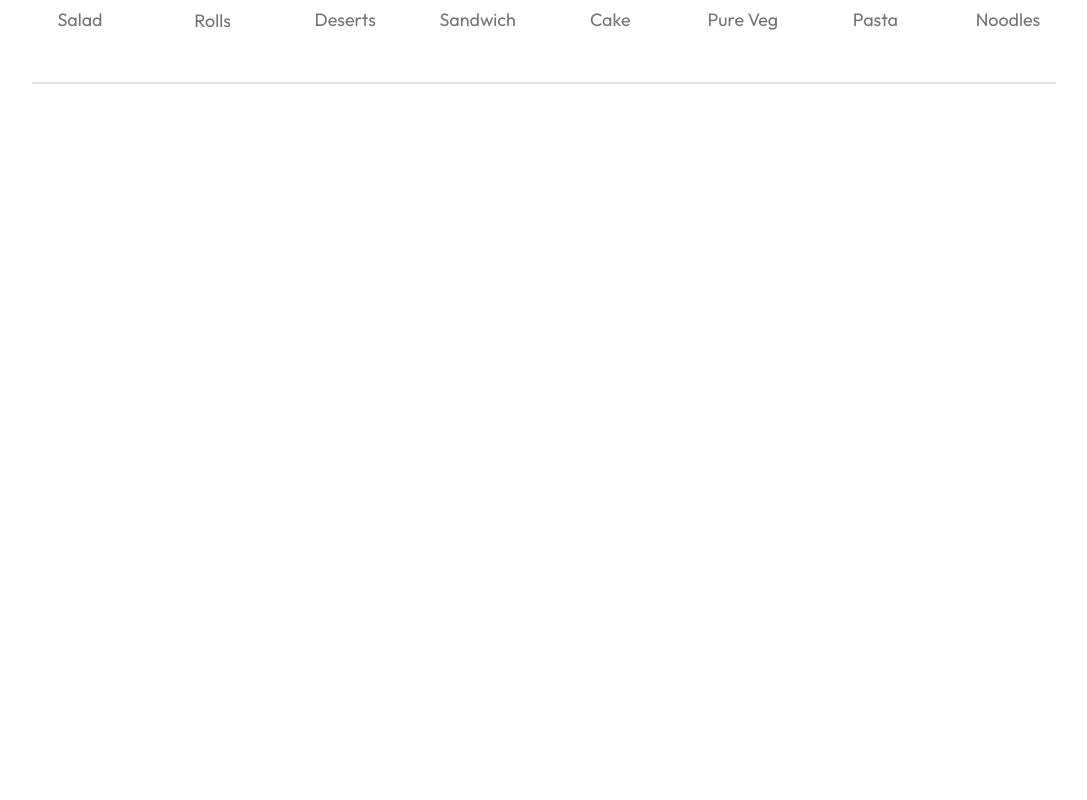
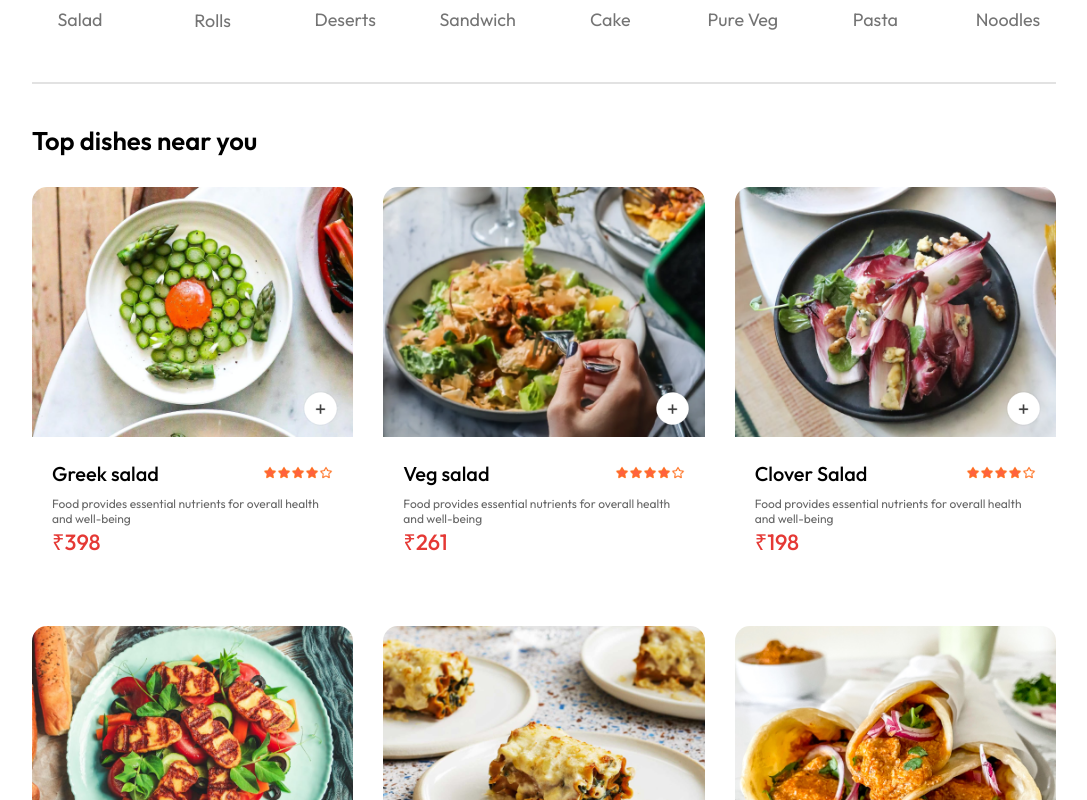
Before and after one commit to kvpradeep-03/Eato, a React (Vite) app: page / in a window 1280 px wide. Shown: the part 800-1600 px from the top of the page, without its empty margins (96-1183 px from the left). Before the commit the page ends 894 px from the top, so only its background shows below. Built offline with nearby package versions, Linux system fonts and the light colour scheme.

Commit message:
implemented food cards & food category sorting

```diff
--- /dev/null
+++ b/src/Context/StoreContext.jsx
@@ -0,0 +1,50 @@
+import { createContext, useEffect, useState } from "react";
+import { food_list } from "../assets/assets";
+
+// creating a context
+// we are updating this storeContext via StoreContextProvider's contextValue
+// so that we can use this context in any component that is wrapped inside StoreContextProvider
+export const StoreContext = createContext(null)
+
+// This one is component and The const StoreContextProvider = (props) -> props.children is <App />.
+const StoreContextProvider = (props) => {
+
+    const [cartItems, setCartItems] = useState({})
+
+    // adding items for the first time in the cart
+    // if cartItems is empty, then add the item with quantity 1
+    const addToCart = (itemId) => {
+        if (!cartItems[itemId]) {
+            setCartItems((prev) => ({ ...prev, [itemId]: 1 }))
+        } else {
+            setCartItems((prev) => ({ ...prev, [itemId]: prev[itemId] + 1 })) //if item already exists in the cart, then increase the quantity by 1
+        }
+    }
+
+    const removeFromCart = (itemId) => {
+        setCartItems((prev) => ({ ...prev, [itemId]: prev[itemId] - 1 })) //if item already exists in the cart, then decrease the quantity by 1
+    }
+
+    // useEffect(()=>{
+    //     console.log(cartItems)
+
+    // },[cartItems])
+
+    const contextValue = {
+        food_list,
+        cartItems,
+        setCartItems,
+        addToCart,
+        removeFromCart
+
+    }
+
+    return (
+        //updatig the storeContex that we created above with the contextValue inside the StoreContextProvider.
+        <StoreContext.Provider value={contextValue}>
+            {props.children}  {/** props.children to render the <App /> (or anything else you wrap inside this context provider). */}
+        </StoreContext.Provider>
+    )
+}
+
+export default StoreContextProvider
--- /dev/null
+++ b/src/FoodDisplay/FoodDisplay.css
@@ -0,0 +1,16 @@
+.food-display{
+    margin-top: 30px;
+}
+
+.food-display h2{
+    font-size: max(2vw,24px);
+    font-weight: 600;
+}
+
+.food-display-list{
+    display: grid;
+    grid-template-columns: repeat(auto-fill, minmax(240px, 1fr));
+    margin-top: 30px;
+    gap: 30px;
+    row-gap: 50px;
+}
--- /dev/null
+++ b/src/FoodDisplay/FoodDisplay.jsx
@@ -0,0 +1,24 @@
+import React, { useContext } from 'react'
+import './FoodDisplay.css'
+import { StoreContext } from '../Context/StoreContext'
+import FoodItem from '../components/FoodItem/FoodItem'
+
+const FoodDisplay = ({ category }) => {
+    const {food_list} = useContext(StoreContext)
+  return (
+    <div className='food-display'>
+        <h2>Top dishes near you</h2>
+        <div className="food-display-list">
+          {food_list.map((item,index)=>{
+            if(category == 'All' || category == item.category){
+              // if the category is All or the category of the item matches the selected category
+              return <FoodItem key={index} id={item._id} name={item.name} description={item.description} price={item.price} image={item.image}/>
+            }
+
+          })}
+        </div>
+    </div>
+  )
+}
+
+export default FoodDisplay
--- /dev/null
+++ b/src/components/FoodItem/FoodItem.css
@@ -0,0 +1,78 @@
+.food-item {
+    width: 100%;
+    margin: auto;
+    border-radius: 15px;
+    box-shadow: 0px 0px 0px #00000015;
+    transition: 0.3s;
+    animation: fadeIn 1s;
+
+}
+
+.food-item-image {
+    width: 100%;
+    border-radius: 15px 15px 0px 0px;
+}
+
+.food-item-info {
+    padding: 20px;
+}
+
+.food-item-name-rating {
+    display: flex;
+    justify-content: space-between;
+    align-items: center;
+    margin-bottom: 10px;
+
+}
+
+.food-item-name-rating p {
+    font-size: 20px;
+    font-weight: 500;
+}
+
+.food-item-name-rating img {
+    width: 70px;
+}
+
+.food-item-desc {
+    color: #676767;
+    font-size: 12px;
+}
+
+.food-item-price {
+    color: #E53935;
+    font-size: 22px;
+    font-weight: 500;
+    margin: 10px, 0px;
+}
+
+.food-item-img-container{
+    position: relative;
+
+}
+
+.food-item-img-container .add {
+    width: 35px;
+    position: absolute;
+    bottom: 15px;
+    right: 15px;
+    cursor: pointer;
+    border-radius: 50%;
+}
+
+.food-item-counter{
+    position: absolute;
+    bottom: 15px;
+    right: 15px;
+    display: flex;
+    align-items: center;
+    gap: 10px;
+    padding: 6px;
+    border-radius: 50px;
+    background-color: white;
+    cursor: pointer;
+}
+
+.food-item-counter img{
+    width: 30px;
+}
--- /dev/null
+++ b/src/components/FoodItem/FoodItem.jsx
@@ -0,0 +1,36 @@
+import React, { useContext } from 'react'
+import { assets } from '../../assets/assets'
+import './FoodItem.css'
+import { StoreContext } from '../../Context/StoreContext'
+
+const FoodItem = ({ id, name, price, description, image }) => {
+    const { cartItems, removeFromCart, addToCart } = useContext(StoreContext)
+
+    return (
+        <div className='food-item'>
+            <div className="food-item-img-container">
+                <img src={image} alt="food-item-image" className="food-item-image" />
+                {   // checking that the id of the food item is present in the cartItems object or not
+                    !cartItems[id] ? <img onClick={()=>addToCart(id)} src={assets.add_icon_white} alt="addNew" className="add" /> :
+                    <div className="food-item-counter">
+                        <img onClick={()=>removeFromCart(id)} src={assets.remove_icon_red} alt='remove'/>
+                        <p>{cartItems[id]}</p>
+                        <img onClick={()=>addToCart(id)} src={assets.add_icon_green} alt='add'/>
+                    </div>
+                }
+            </div>
+            <div className="food-item-info">
+                <div className="food-item-name-rating">
+                    <p>{name}</p>
+                    <img src={assets.rating_starts} alt="food-item-rating" />
+                </div>
+                <p className="food-item-desc">{description}</p>
+                <p className="food-item-price">&#8377;{price}</p>
+            </div>
+
+
+        </div>
+    )
+}
+
+export default FoodItem
--- a/src/main.jsx
+++ b/src/main.jsx
@@ -2,10 +2,19 @@
 import { createRoot } from 'react-dom/client'
 import './index.css'
 import App from './App.jsx'
-import {BrowserRouter} from 'react-router-dom'
+import { BrowserRouter } from 'react-router-dom'
+import StoreContextProvider from './Context/StoreContext.jsx'
 
 createRoot(document.getElementById('root')).render(
   <BrowserRouter>
-    <App />
+    {/* React sees this and calls your component function:
+        StoreContextProvider({ children: <App /> })
+        So now In StoreContext.jsx
+        The const StoreContextProvider = (props) -> props.children is <App />.
+      */}
+    <StoreContextProvider>
+      <App />
+    </StoreContextProvider>
+
   </BrowserRouter>,
 )
--- a/src/pages/Home/Home.jsx
+++ b/src/pages/Home/Home.jsx
@@ -2,12 +2,14 @@
 import './Home.css'
 import Header from '../../components/Header/HEader'
 import ExploreMenu from '../../components/ExploreMenu/ExploreMenu'
+import FoodDisplay from '../../FoodDisplay/FoodDisplay'
 const Home = () => {
   const [category,setCategory] = useState("All")
   return (
     <div>
         <Header/>
         <ExploreMenu category={category} setCategory={setCategory}/>
+        <FoodDisplay category={category}/>
     </div>
   )
 }
```
Also changed, not shown: src/assets/assets.js (+32 -32 lines).
